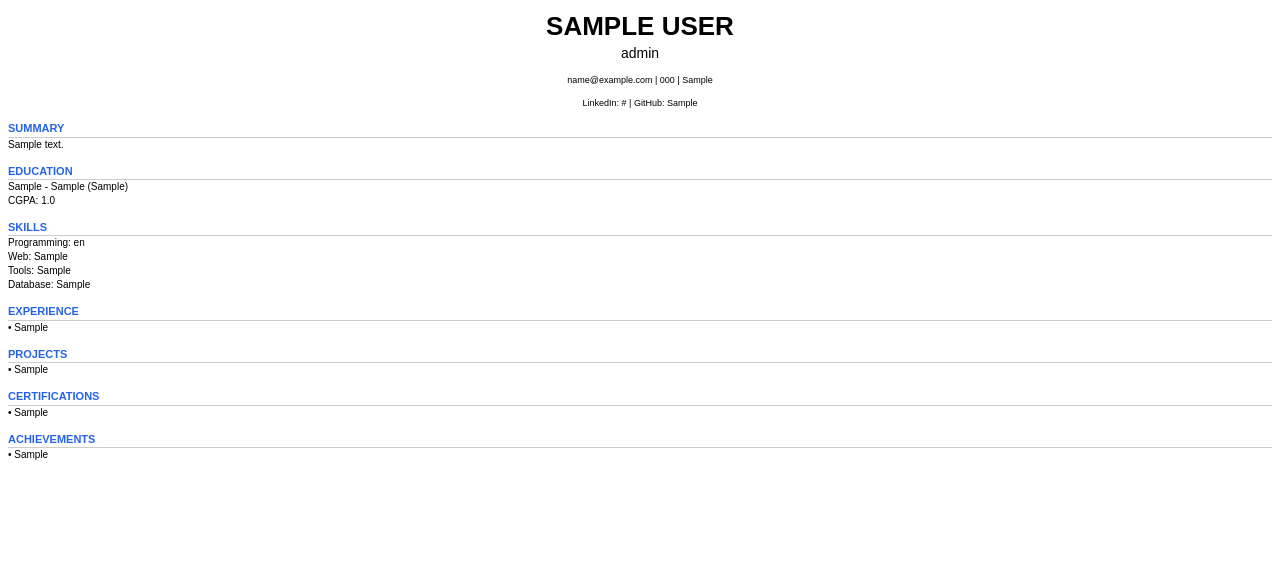
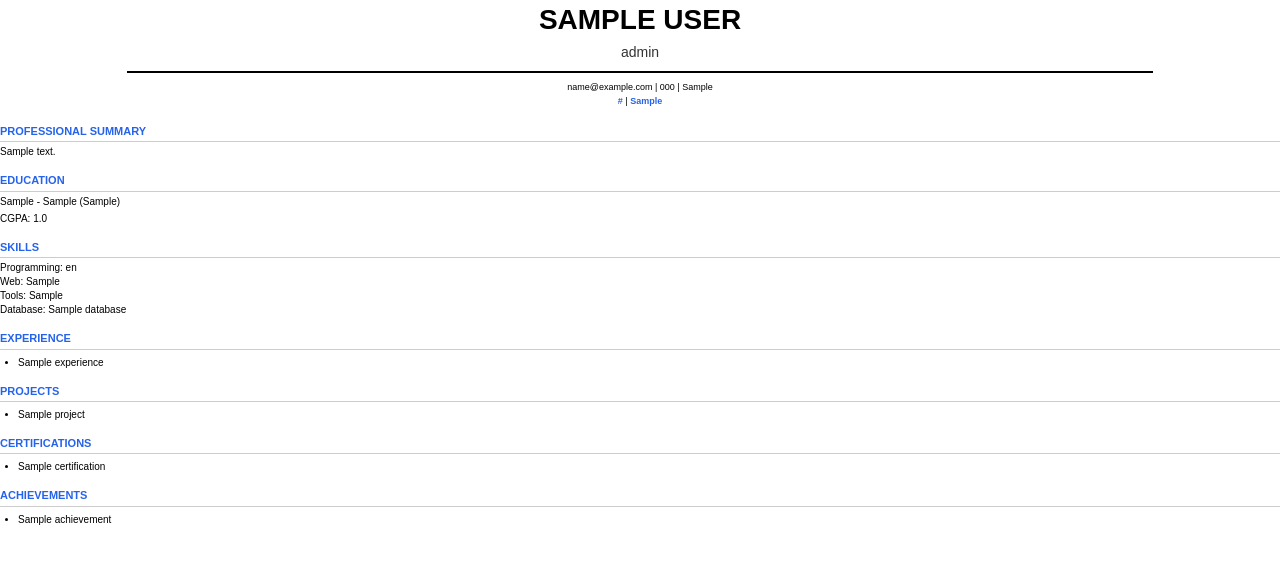
Before and after one commit to mudakavivaishali-art/ai-resume-analyzer-career-coach-1, a Django app: template core/templates/resume_pdf.html in a window 1280 px wide. Shown: the top 564 px of the page. Run offline with Django 5.2, Linux system fonts and the light colour scheme; tables that the repository leaves empty hold one stand-in row (values such as "Sample post"); the template is opened without the code that fills it: values that come from a table or form of the project are taken from there, most other values are stand-ins (such as "Sample title", 1, 10 or a date in 2020); some libraries are stand-ins or nearby versions.

Commit message:
Fix resume PDF styling

```diff
--- a/core/templates/resume_pdf.html
+++ b/core/templates/resume_pdf.html
@@ -2,144 +2,197 @@
 <html>
 <head>
     <style>
+        /* ===== PAGE STYLING FOR PDF ===== */
         @page {
             size: A4;
-            margin: 20mm 15mm;
+            margin: 20mm 15mm 20mm 15mm;
         }
 
         body {
-            font-family: Arial;
+            font-family: Arial, sans-serif;
             font-size: 10px;
+            margin: 0;
             color: #000;
             line-height: 1.4;
         }
 
+        /* ===== NAME ===== */
         .name {
             text-align: center;
-            font-size: 26px;
+            font-size: 28px;
+            font-weight: bold;
+            margin-bottom: 4px; /* small gap before role */
+        }
+
+        /* ===== ROLE ===== */
+        .role {
+            text-align: center;
+            font-size: 14px;
+            margin: 2px 0 8px 0;
+            color: #333;
+        }
+
+        /* ===== CONTACT ===== */
+        .contact {
+            text-align: center;
+            font-size: 9px;
+            margin-bottom: 2px;
+        }
+
+        /* ===== LINKS ===== */
+        .links {
+            text-align: center;
+            font-size: 9px;
+            margin: 0 0 16px 0;  /* bigger gap below links */
+        }
+
+        .blue {
+            color: #2563eb;
             font-weight: bold;
         }
 
-        .role {
-            text-align: center;
-            font-size: 14px;
-            margin-bottom: 10px;
-        }
-
-        .contact, .links {
-            text-align: center;
-            font-size: 9px;
-            margin-bottom: 10px;
-        }
-
+        /* ===== SECTION HEADINGS ===== */
         .section-title {
             font-weight: bold;
             font-size: 11px;
-            margin-top: 12px;
+            margin-top: 14px;   /* more space before section */
             border-bottom: 1px solid #ccc;
+            padding-bottom: 2px;
             color: #2563eb;
         }
 
+        /* ===== MODULE CONTENT SPACING ===== */
         .section-content {
-            margin-bottom: 10px;
+            margin-bottom: 14px; /* more space after each module */
         }
 
         ul {
-            margin: 5px 0;
-            padding-left: 15px;
+            margin: 6px 0;
+            padding-left: 18px;
         }
 
         li {
             margin-bottom: 3px;
         }
+
+        p {
+            margin: 3px 0;
+        }
+
+        hr {
+            border: 1px solid #000;
+            width: 80%;
+            margin: 6px auto 8px auto;
+        }
+
+        /* Prevent page breaks inside sections */
+        div, p, ul {
+            page-break-inside: avoid;
+        }
+
     </style>
 </head>
 
 <body>
 
+    <!-- NAME -->
     <div class="name">{{ resume.full_name|upper }}</div>
 
+    <!-- ROLE -->
     {% if role %}
         <div class="role">{{ role }}</div>
+        <hr>
     {% endif %}
 
+    <!-- CONTACT -->
     <div class="contact">
         {{ resume.email }} | {{ resume.phone }} | {{ resume.location }}
     </div>
 
+    <!-- LINKS -->
     <div class="links">
         {% if resume.linkedin %}
-        LinkedIn: {{ resume.linkedin }}
+            <span class="blue">{{ resume.linkedin }}</span>
         {% endif %}
         {% if resume.github %}
-        | GitHub: {{ resume.github }}
+            {% if resume.linkedin %} | {% endif %}
+            <span class="blue">{{ resume.github }}</span>
         {% endif %}
     </div>
 
+    <!-- SUMMARY -->
     {% if resume.summary %}
-<div class="section-title">SUMMARY</div>
+    <div class="section-title">PROFESSIONAL SUMMARY</div>
     <div class="section-content">
-    {{ resume.summary }}
+        <p>{{ resume.summary }}</p>
     </div>
     {% endif %}
 
+    <!-- EDUCATION -->
     <div class="section-title">EDUCATION</div>
     <div class="section-content">
-    {{ resume.course }} - {{ resume.college }} ({{ resume.year }}) <br>
-    CGPA: {{ resume.cgpa }}
+        <p>{{ resume.course }} - {{ resume.college }} ({{ resume.year }})</p>
+        <p>CGPA: {{ resume.cgpa }}</p>
     </div>
 
+    <!-- SKILLS -->
     <div class="section-title">SKILLS</div>
     <div class="section-content">
-    {% if resume.programming_languages %}
-        Programming: {{ resume.programming_languages }} <br>
-    {% endif %}
-    {% if resume.web_technologies %}
-        Web: {{ resume.web_technologies }} <br>
-    {% endif %}
-    {% if resume.frameworks_tools %}
-        Tools: {{ resume.frameworks_tools }} <br>
-    {% endif %}
-    {% if resume.database %}
-        Database: {{ resume.database }}
-    {% endif %}
+        <p>
+            {% if programming_languages %}Programming: {{ programming_languages|join:", " }}<br>{% endif %}
+            {% if web_technologies %}Web: {{ web_technologies|join:", " }}<br>{% endif %}
+            {% if frameworks_tools %}Tools: {{ frameworks_tools|join:", " }}<br>{% endif %}
+            {% if database %}Database: {{ database|join:", " }}{% endif %}
+        </p>
     </div>
 
+    <!-- EXPERIENCE -->
+    {% if experience %}
     <div class="section-title">EXPERIENCE</div>
     <div class="section-content">
-    {% for line in resume.experience.splitlines %}
-        {% if line %}
-            • {{ line }} <br>
+        <ul>
+            {% for e in experience %}
+            <li>{{ e }}</li>
+            {% endfor %}
+        </ul>
+    </div>
     {% endif %}
-    {% endfor %}
-</div>
 
+    <!-- PROJECTS -->
+    {% if projects %}
     <div class="section-title">PROJECTS</div>
     <div class="section-content">
-    {% for line in resume.projects.splitlines %}
-        {% if line %}
-            • {{ line }} <br>
+        <ul>
+            {% for p in projects %}
+            <li>{{ p }}</li>
+            {% endfor %}
+        </ul>
+    </div>
     {% endif %}
-    {% endfor %}
-</div>
 
+    <!-- CERTIFICATIONS -->
+    {% if certifications %}
     <div class="section-title">CERTIFICATIONS</div>
     <div class="section-content">
-    {% for line in resume.certifications.splitlines %}
-        {% if line %}
-            • {{ line }} <br>
+        <ul>
+            {% for c in certifications %}
+            <li>{{ c }}</li>
+            {% endfor %}
+        </ul>
+    </div>
     {% endif %}
-    {% endfor %}
-</div>
 
+    <!-- ACHIEVEMENTS -->
+    {% if achievements %}
     <div class="section-title">ACHIEVEMENTS</div>
     <div class="section-content">
-    {% for line in resume.achievements.splitlines %}
-        {% if line %}
-            • {{ line }} <br>
+        <ul>
+            {% for a in achievements %}
+            <li>{{ a }}</li>
+            {% endfor %}
+        </ul>
+    </div>
     {% endif %}
-    {% endfor %}
-</div>
 
 </body>
 </html>
```
Lines whose indentation alone changed are shown as unchanged.
